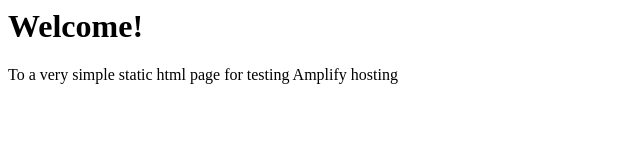
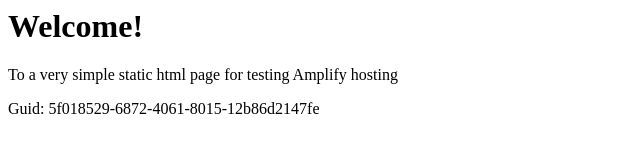
Before and after one commit to aws-aemilia-iad/Github-PR-Commit-Integration-Test-DoNotTouch-v1-preprod-us-east-1, a website: page src/index.html in a window 1280 px wide. Shown: the whole page, without its empty margins (0-640 px from the left). Drawn offline with Linux system fonts and the light colour scheme.

Commit message:
commit from integ tests

```diff
--- a/src/index.html
+++ b/src/index.html
@@ -1,3 +1,5 @@
+
+
 <html lang="en">
 
 <head>
@@ -10,6 +12,6 @@
 <body>
     <h1>Welcome!</h1>
     <p>To a very simple static html page for testing Amplify hosting</p>
-</body>
+    <p>Guid: 5f018529-6872-4061-8015-12b86d2147fe</p></body>
 
 </html>
```
